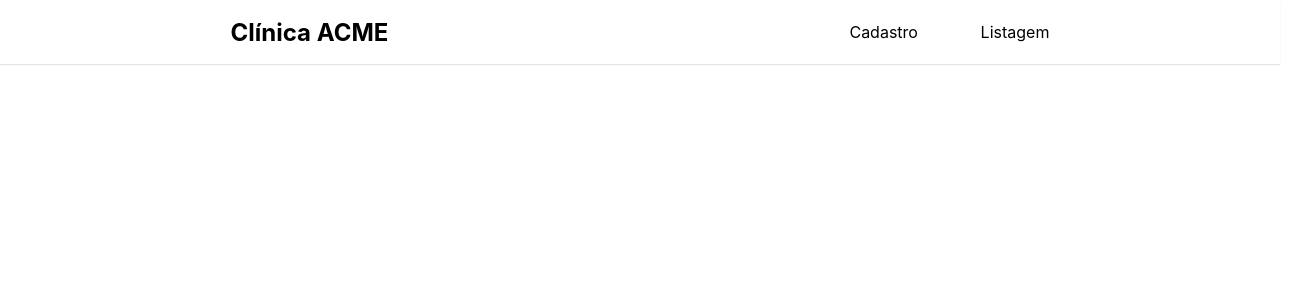
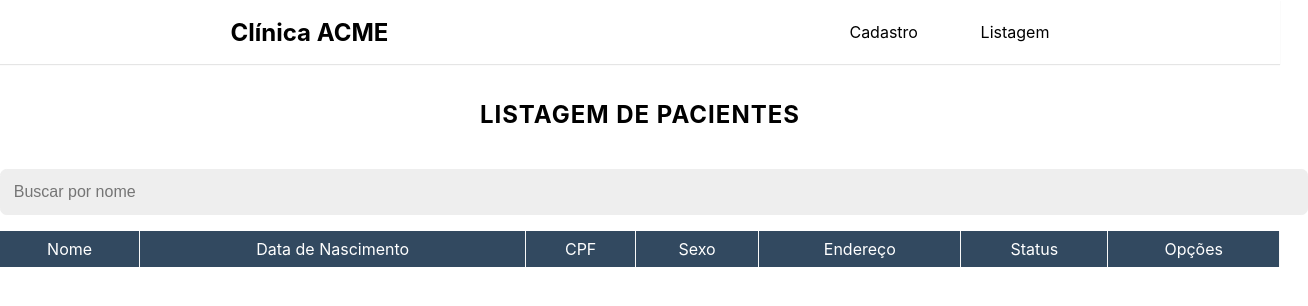
Before and after one commit to vinikmv/exercicio-react, a React (Create React App) app: page /listagem in a window 1280 px wide. Shown: the top 306 px of the page, 1308 px wide, since content can reach past the window. Built offline with nearby package versions, Linux system fonts and the light colour scheme.

Commit message:
chore: create list component

```diff
--- /dev/null
+++ b/src/components/Lista/index.module.css
@@ -0,0 +1,60 @@
+.container {
+  margin-top: 5rem;
+}
+
+.titulo {
+  text-align: center;
+  font-size: 24px;
+  text-transform: uppercase;
+  letter-spacing: 1px;
+  padding: 20px 0;
+}
+
+.table {
+  border-radius: 5px;
+  font-size: 12px;
+  font-weight: normal;
+  border: none;
+  border-collapse: collapse;
+  width: 100%;
+  max-width: 100%;
+  white-space: nowrap;
+  background-color: white;
+}
+
+.table td, table th {
+  text-align: center;
+  padding: 8px;
+}
+
+.table td {
+  border-right: 1px solid #f8f8f8;
+  font-size: 16px;
+}
+
+.table thead tr {
+  color: #ffffff;
+  background: #4FC3A1;
+}
+
+
+.table thead tr:nth-child(odd) {
+  color: #ffffff;
+  background: #324960;
+}
+
+.table tr:nth-child(even) {
+  background: lightgray;
+}
+
+.table tr:nth-child(odd) {
+  background: darkgrey;
+}
+
+.button button{
+  min-width: 0.5rem;
+  font-size: 12px;
+  background-color: #fff;
+  padding: 0.8rem 1rem;
+  font-weight: 500;
+}
--- /dev/null
+++ b/src/components/Lista/index.tsx
@@ -0,0 +1,83 @@
+import { useEffect, useState } from 'react';
+import Button from '../Button';
+import { Pacientes } from '../Formulario';
+import Input from '../Input';
+import styles from './index.module.css';
+
+const Lista = () => {
+  const [pacientes, setPacientes] = useState<Pacientes[]>([]);
+  const [busca, setBusca] = useState<string>('');
+
+  const capitalizarPrimeiraLetra = (value: string) => {
+    return value.charAt(0).toUpperCase() + value.slice(1);
+  };
+
+  useEffect(() => {
+    if (localStorage.hasOwnProperty('pacientes')) {
+      setPacientes(JSON.parse(localStorage.getItem('pacientes')!));
+    }
+  }, []);
+  return (
+    <div className={styles.container}>
+      <h2 className={styles.titulo}>Listagem de Pacientes</h2>
+      <Input
+        placeholder="Buscar por nome"
+        onChange={(event) => setBusca(event.target.value)}
+      />
+      <div className={styles.tableContainer}>
+        <table className={styles.table}>
+          <thead>
+            <tr>
+              <td>Nome </td>
+              <td>Data de Nascimento </td>
+              <td>CPF </td>
+              <td>Sexo </td>
+              <td>Endereço </td>
+              <td>Status </td>
+              <td>Opções</td>
+            </tr>
+          </thead>
+          <tbody>
+            {!!pacientes
+              ? pacientes
+                  .filter((paciente) => {
+                    if (busca === '') {
+                      return paciente;
+                    } else if (
+                      paciente.nome.toLowerCase().includes(busca.toLowerCase())
+                    ) {
+                      return paciente;
+                    } else return null;
+                  })
+                  .map((paciente, index) => {
+                    return (
+                      <tr key={index}>
+                        <td key={`${paciente.cpf} - 1`}>
+                          {capitalizarPrimeiraLetra(paciente.nome)}
+                        </td>
+                        <td key={`${paciente.cpf} - 2`}>
+                          {paciente.dataNascimento}
+                        </td>
+                        <td key={`${paciente.cpf} - 3`}>{paciente.cpf}</td>
+                        <td key={`${paciente.cpf} - 4`}>
+                          {capitalizarPrimeiraLetra(paciente.sexo)}
+                        </td>
+                        <td key={`${paciente.cpf} - 5`}>{paciente.endereco}</td>
+                        <td key={`${paciente.cpf} - 6`}>
+                          {paciente.status?.toUpperCase()}
+                        </td>
+                        <td className={styles.button}>
+                          <Button>Editar</Button> {paciente.status.toUpperCase() === 'ATIVO' ?   <Button>Inativar</Button> : null }
+                        </td>
+                      </tr>
+                    );
+                  })
+              : null}
+          </tbody>
+        </table>
+      </div>
+    </div>
+  );
+};
+
+export default Lista;
--- a/src/index.tsx
+++ b/src/index.tsx
@@ -3,16 +3,18 @@ import ReactDOM from 'react-dom';
 import { BrowserRouter, Route, Routes } from 'react-router-dom';
 import Formulario from './components/Formulario';
 import Header from './components/Header';
+import Lista from './components/Lista';
 import './index.css';
 import reportWebVitals from './reportWebVitals';
 
 ReactDOM.render(
   <React.StrictMode>
     <BrowserRouter>
+    <Header />
     <Routes>
     <Route path="/" element={<Formulario />} />
+    <Route path="/listagem" element={<Lista />} />
     </Routes>
-    <Header />
     </BrowserRouter>
   </React.StrictMode>,
   document.getElementById('root')
```
